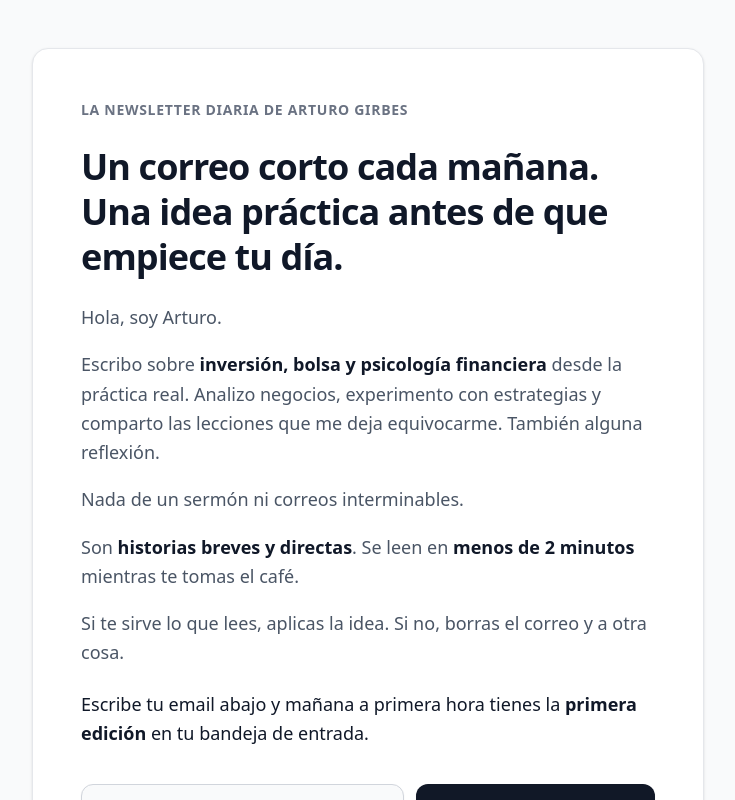
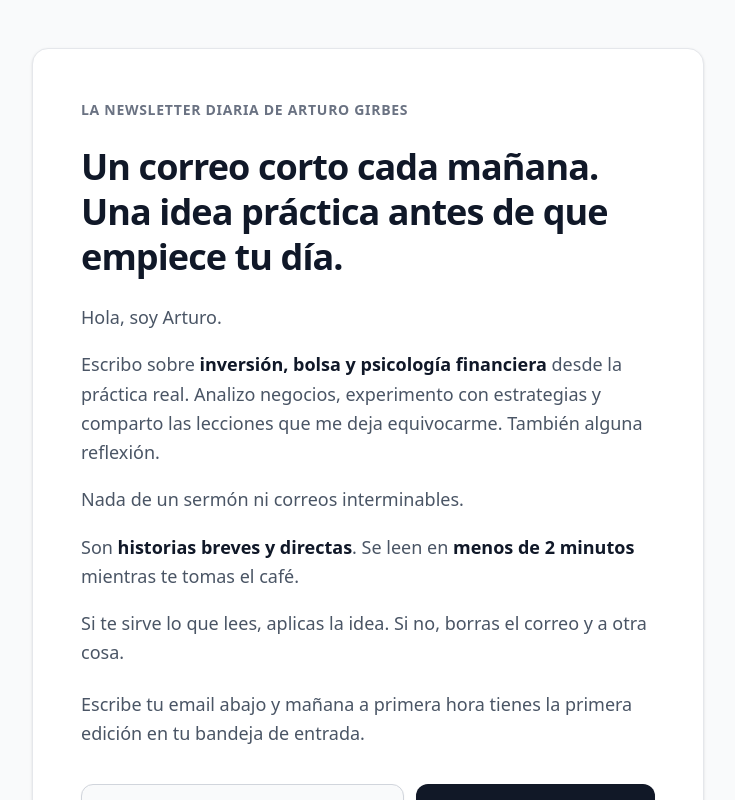
Before and after one commit to arturogc12/arturogirbes, a React (Vite) app: page / in a window 1280 px wide. Shown: the top 800 px of the page, without its empty margins (272-1007 px from the left). Built offline with nearby package versions, Linux system fonts and the light colour scheme.

Commit message:
Match newsletter body text styling

```diff
--- a/src/App.tsx
+++ b/src/App.tsx
@@ -57,8 +57,8 @@ export default function App() {
           <p>
             Si te sirve lo que lees, aplicas la idea. Si no, borras el correo y a otra cosa.
           </p>
-          <p className="text-gray-900 pt-1">
-            Escribe tu email abajo y mañana a primera hora tienes la <strong className="font-semibold text-gray-900">primera edición</strong> en tu bandeja de entrada.
+          <p className="pt-1">
+            Escribe tu email abajo y mañana a primera hora tienes la primera edición en tu bandeja de entrada.
           </p>
         </div>
 
```
